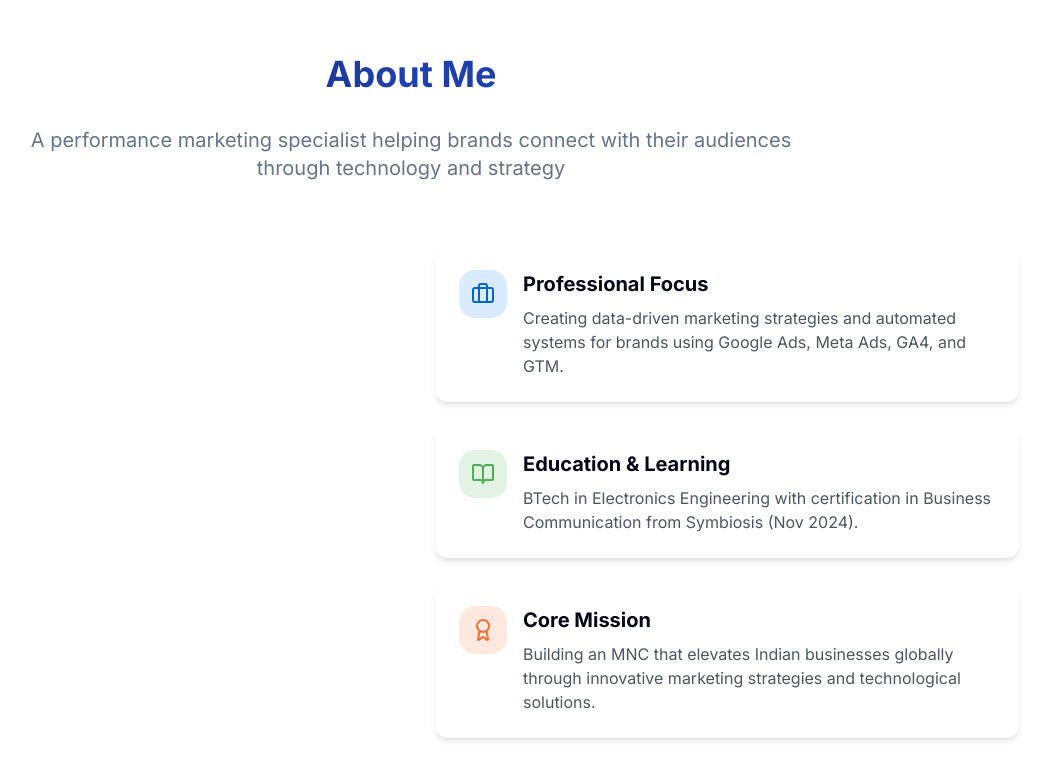
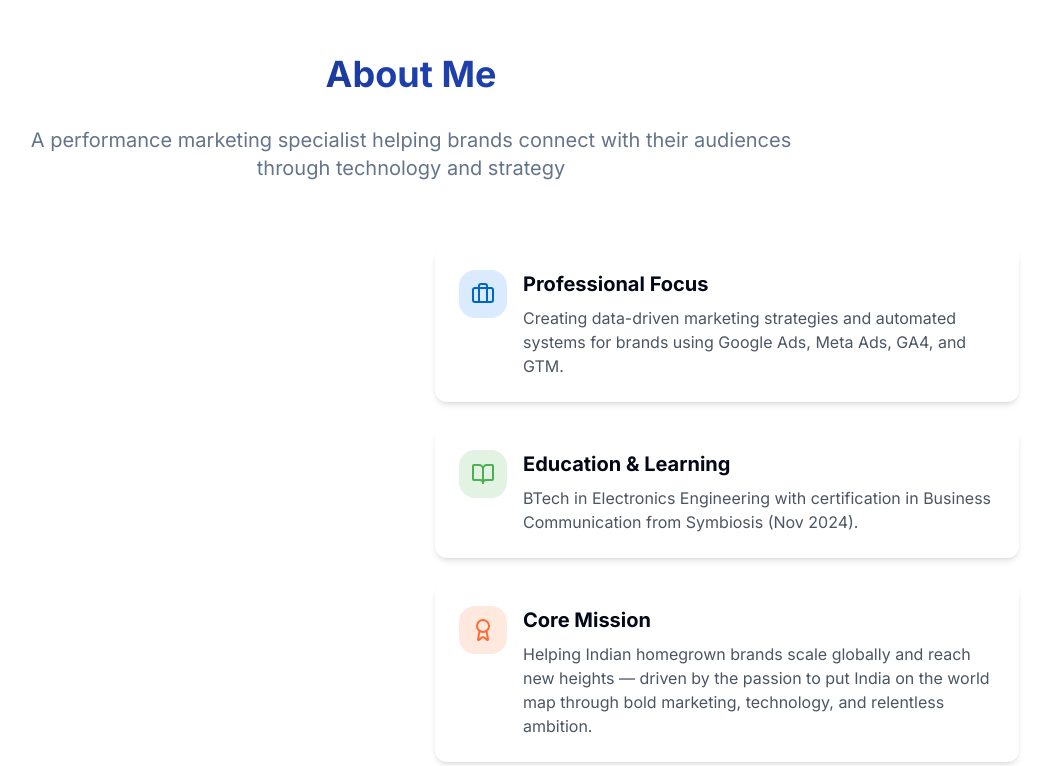
Before and after one commit to shreyasgharad/shreyas-gharad-portfolio, a React (Vite) app: page /about in a window 1280 px wide. Shown: the part 186-952 px from the top of the page, without its empty margins (229-1278 px from the left). Built offline with nearby package versions, Linux system fonts and the light colour scheme.

Commit message:
Update mission to growth
Co-authored-by: shreyasgharad <90450691+shreyasgharad@users.noreply.github.com>

```diff
--- a/src/components/About.tsx
+++ b/src/components/About.tsx
@@ -136,7 +136,7 @@ const About = () => {
               <div>
                 <h3 className="text-xl font-bold mb-2">Core Mission</h3>
                 <p className="text-gray-600">
-                  Building an MNC that elevates Indian businesses globally through innovative marketing strategies and technological solutions.
+                  Helping Indian homegrown brands scale globally and reach new heights — driven by the passion to put India on the world map through bold marketing, technology, and relentless ambition.
                 </p>
               </div>
             </div>
```
